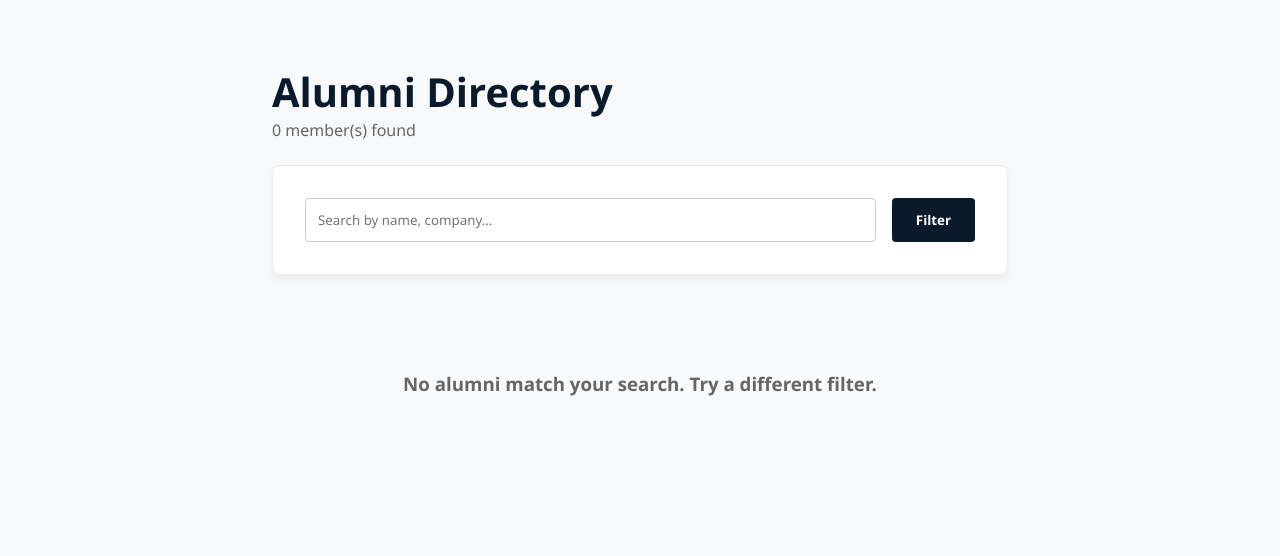
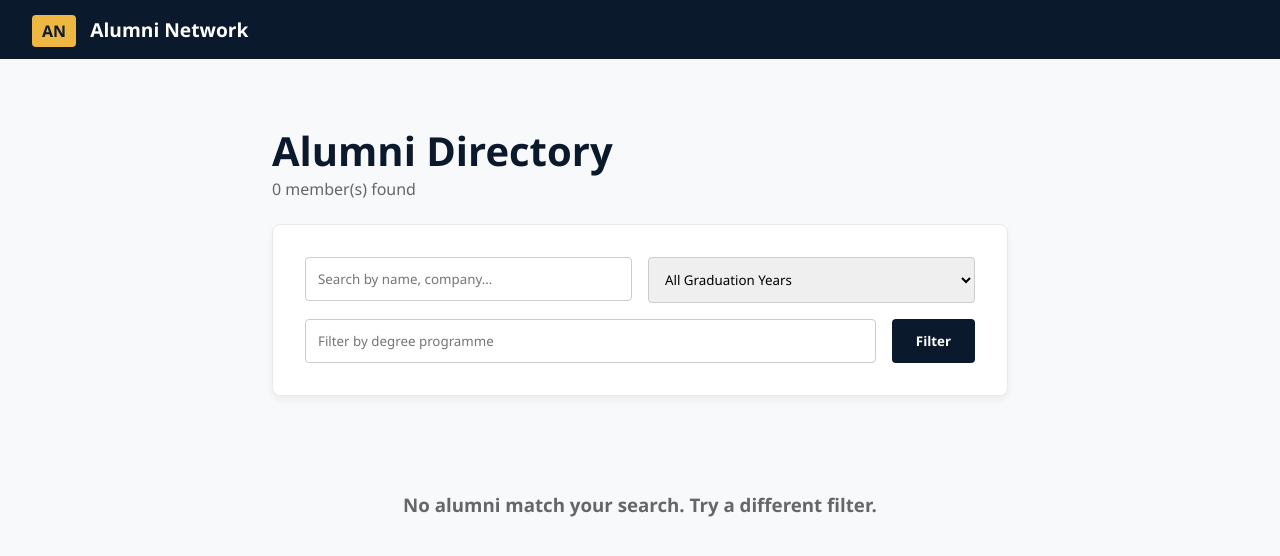
Before and after one commit to TheekshanaNimsara/alumni-management-system, a PHP site: page /directory.php in a window 1280 px wide. Shown: the top 556 px of the page. Run offline with PHP 8.4, Linux system fonts and the light colour scheme; data comes from the database, SQL or seed files in the repository; data that the repository does not hold is empty; a stand-in replaces the project's code that opens the database connection.

Commit message:
Enhance search functionality with year and degree filters
Added search filters for year and degree in alumni directory.

```diff
--- a/directory.php
+++ b/directory.php
@@ -1,18 +1,26 @@
 <?php
 require_once 'config/db.php';
 
-// Check if a search filter is applied
+// 1. Capture all search filters (Including Sayumi's new Year and Degree filters)
 $search_term = isset($_GET['search']) ? $conn->real_escape_string($_GET['search']) : '';
+$year_filter = isset($_GET['year']) ? $conn->real_escape_string($_GET['year']) : '';
+$degree_filter = isset($_GET['degree']) ? $conn->real_escape_string($_GET['degree']) : '';
 
-// Base query
+// 2. Base query
 $sql = "SELECT ap.*, u.first_name, u.last_name
         FROM alumni_profiles ap
         INNER JOIN users u ON ap.user_id = u.id
         WHERE ap.is_public = 1";
 
-// Append search logic if user typed something
+// 3. Append search logic dynamically based on what the user typed/selected
 if (!empty($search_term)) {
     $sql .= " AND (u.first_name LIKE '%$search_term%' OR u.last_name LIKE '%$search_term%' OR ap.current_company LIKE '%$search_term%')";
+}
+if (!empty($year_filter)) {
+    $sql .= " AND ap.graduation_year = '$year_filter'";
+}
+if (!empty($degree_filter)) {
+    $sql .= " AND ap.degree_programme LIKE '%$degree_filter%'";
 }
 
 $result = $conn->query($sql);
@@ -27,23 +35,42 @@ $result = $conn->query($sql);
     <link rel="stylesheet" href="assets/css/style.css">
 </head>
 <body>
+    <nav class="navbar">
+        <div class="logo">
+            <span class="logo-badge">AN</span>
+            <span style="font-weight: bold; font-size: 1.2rem;">Alumni Network</span>
+        </div>
+    </nav>
+
     <div class="container" style="padding: 2rem;">
         <h1 style="color: var(--primary-color); font-size: 2.5rem;">Alumni Directory</h1>
 
         <!-- Dynamic member count -->
         <p style="color: #666; margin-bottom: 1.5rem;"><?= $result->num_rows ?> member(s) found</p>
 
-        <!-- Search Form (Moved OUTSIDE the loop) -->
+        <!-- Search Form with Sayumi's Dropdowns -->
         <div class="card" style="margin-bottom: 3rem;">
-            <form action="directory.php" method="GET" style="display: flex; gap: 1rem;">
-                <input type="text" class="form-control" name="search" placeholder="Search by name, company..." style="flex: 1;" value="<?= htmlspecialchars($search_term) ?>">
-                <button type="submit" class="btn-primary" style="width: auto;">Filter</button>
+            <form action="directory.php" method="GET" style="display: flex; flex-wrap: wrap; gap: 1rem;">
+                <div style="flex: 1; min-width: 200px;">
+                    <input type="text" class="form-control" name="search" placeholder="Search by name, company..." value="<?= htmlspecialchars($search_term) ?>">
+                </div>
+                <div style="flex: 1; min-width: 200px;">
+                    <select class="form-control" name="year">
+                        <option value="">All Graduation Years</option>
+                        <option value="2026" <?= $year_filter == '2026' ? 'selected' : '' ?>>2026</option>
+                        <option value="2025" <?= $year_filter == '2025' ? 'selected' : '' ?>>2025</option>
+                    </select>
+                </div>
+                <div style="flex: 2; display: flex; gap: 1rem; min-width: 300px;">
+                     <input type="text" class="form-control" name="degree" placeholder="Filter by degree programme" value="<?= htmlspecialchars($degree_filter) ?>">
+                     <button type="submit" class="btn-primary" style="width: auto;">Filter</button>
+                </div>
             </form>
         </div>
 
         <!-- Grid Layout for Alumni Cards -->
         <div style="display: grid; grid-template-columns: repeat(auto-fill, minmax(300px, 1fr)); gap: 20px;">
-            <?php if ($result->num_rows > 0): ?>
+            <?php if ($result && $result->num_rows > 0): ?>
                 <?php while ($row = $result->fetch_assoc()): ?>
                     <div class="card">
                         <h3><?= htmlspecialchars($row['first_name'] . ' ' . $row['last_name']) ?></h3>
```
